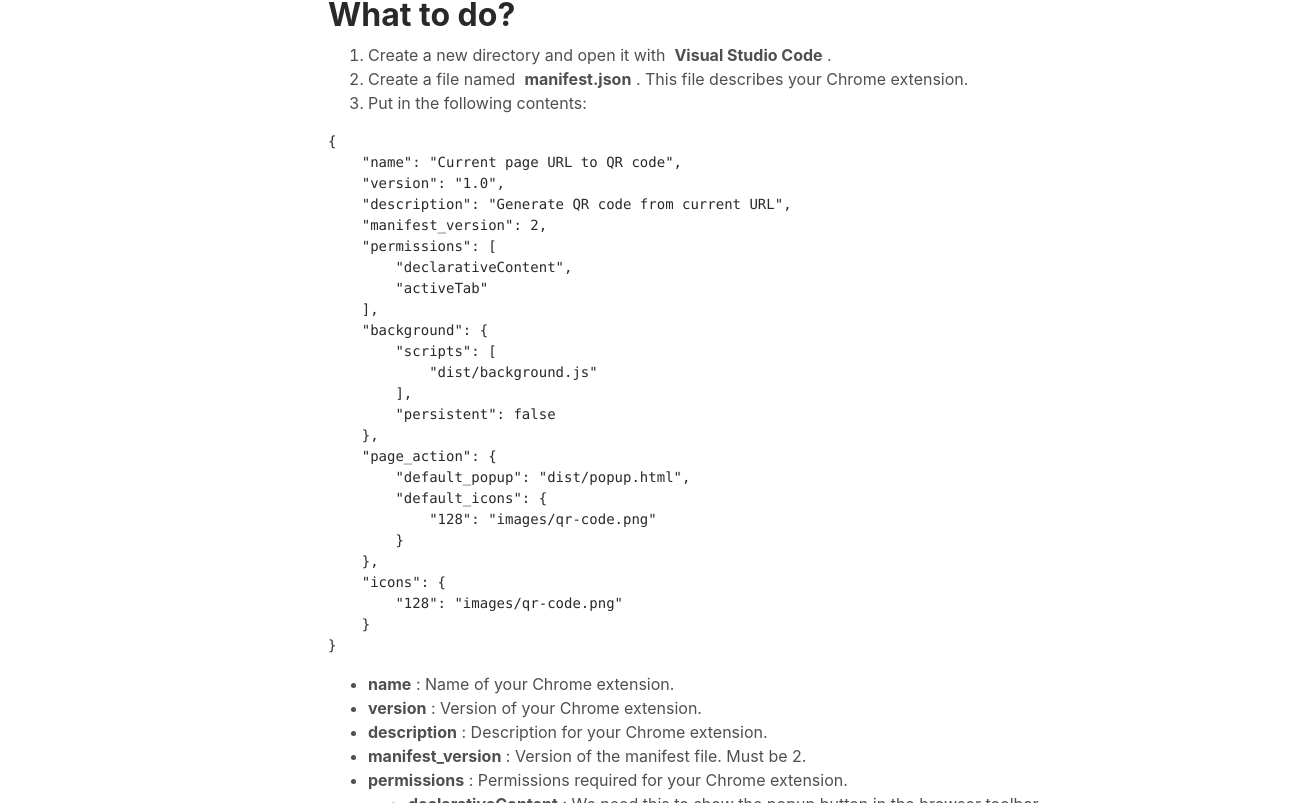
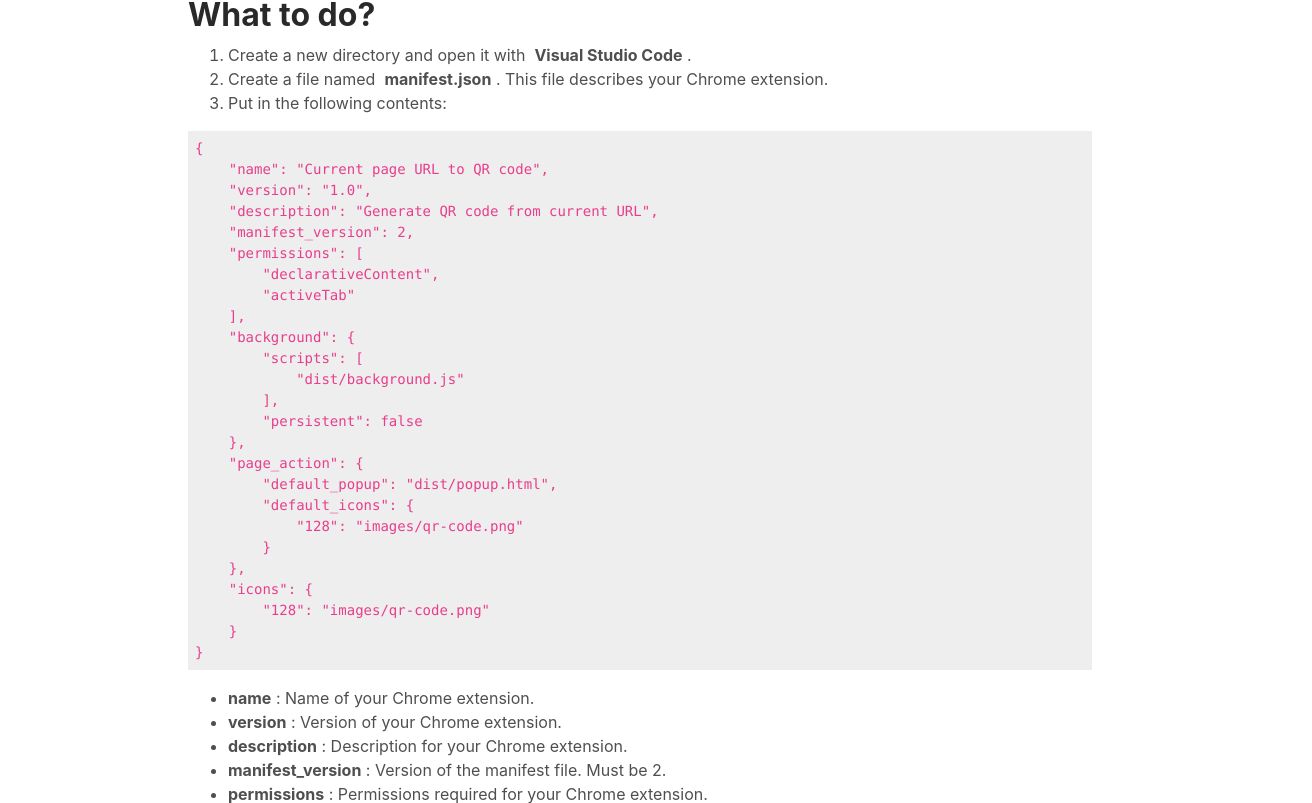
Before and after one commit to chimin/blog, a Next.js app: page /posts/1 in a window 1280 px wide. Shown: the part 537-1340 px from the top of the page, 1312 px wide, since content can reach past the window. Built offline with nearby package versions, Linux system fonts and the light colour scheme.

Commit message:
Improve appearance

```diff
--- a/src/pages/index.tsx
+++ b/src/pages/index.tsx
@@ -13,6 +13,6 @@ export default function Home(props) {
 }
 
 export function getStaticProps(): GetStaticPropsResult<any> {
-  const posts = listPosts().reverse();
+  const posts = listPosts().slice(0).reverse();
   return { props: { posts } };
 }
--- a/src/styles/overrides.scss
+++ b/src/styles/overrides.scss
@@ -24,4 +24,39 @@
 
 .main-wrapper {
   margin-top: 50px;
+  margin-left: auto;
+  margin-right: auto;
+  max-width: 1000px;
 }
+
+.wp-block-table {
+  table {
+    td {
+      border: 1px solid #eee;
+      vertical-align: top;
+      padding: 0.5em;
+
+      code {
+        white-space: nowrap;
+      }
+    }
+  }
+}
+
+.wp-block-image {
+  img {
+    max-width: 100%;
+  }
+}
+
+.wp-block-syntaxhighlighter-code,
+code {
+  color: #e83e8c;
+  background: #eee;
+  padding: 0.5em;
+  display: block;
+}
+
+.aligncenter {
+  text-align: center;
+}
```
